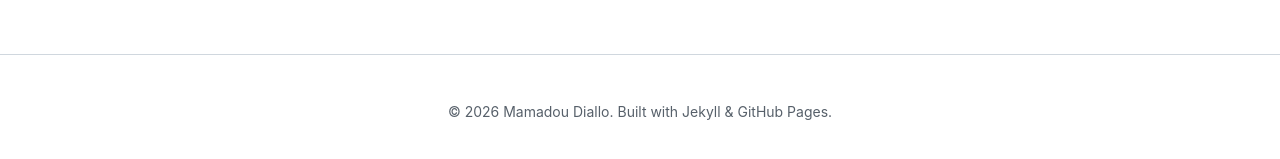
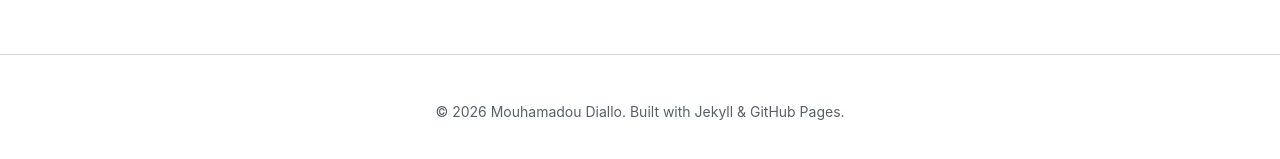
Before and after one commit to mddiallo/mddiallo.github.io, a Jekyll site: the page built from index.md, in a window 1280 px wide and 900 px high, scrolled down 546 px. Shown: the part 730-889 px from the top of the window. Built offline with Jekyll 4.4.1, drawn with Linux system fonts in a browser that asks for light colours; some of the changed text lies outside the part shown.

Commit message:
Update author name in configuration file

```diff
--- a/_config.yml
+++ b/_config.yml
@@ -3,7 +3,7 @@ tagline: "Software Developer"
 description: >-
   Personal developer portfolio of Mamadou Diallo — projects, skills,
   and ways to get in touch.
-author: "Mamadou Diallo"
+author: "Mouhamadou Diallo"
 email: "your.email@example.com"
 url: "https://mddiallo.github.io"
 baseurl: ""
```
